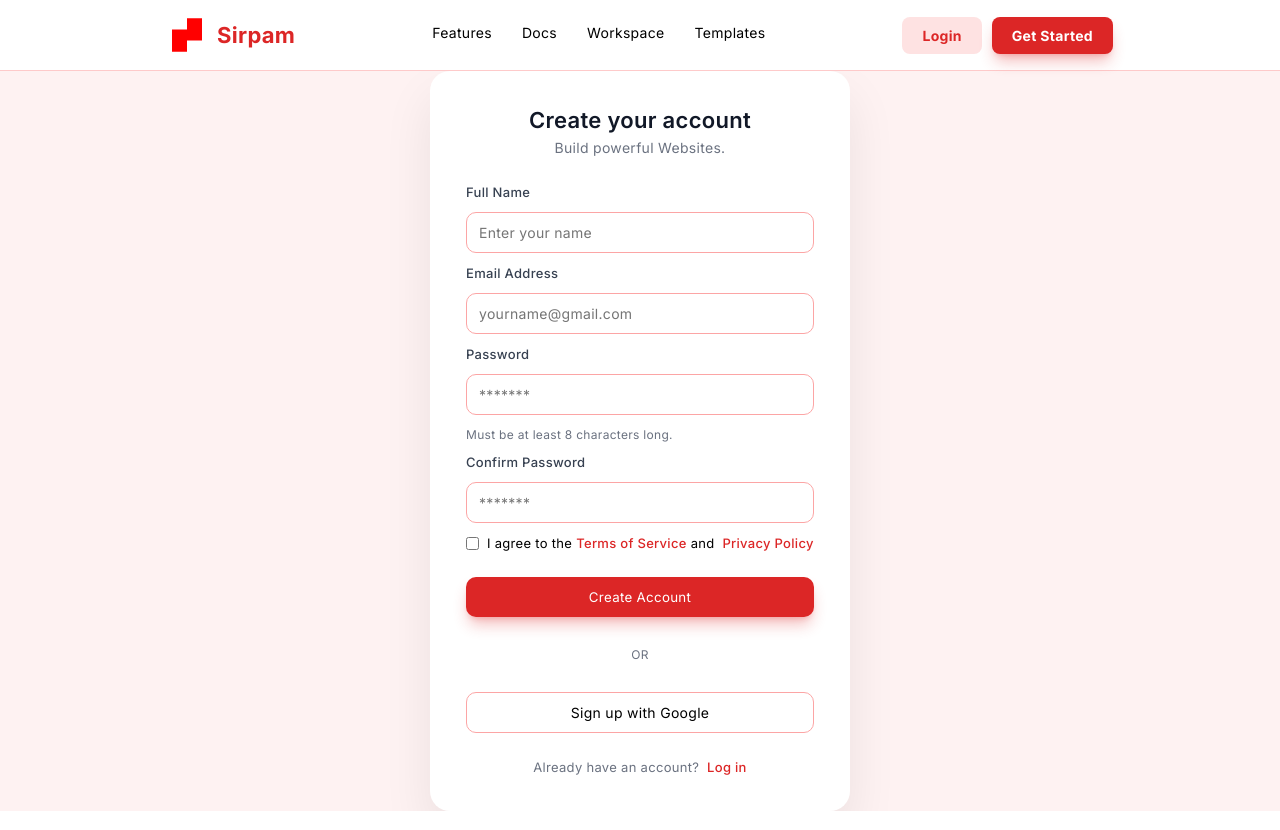
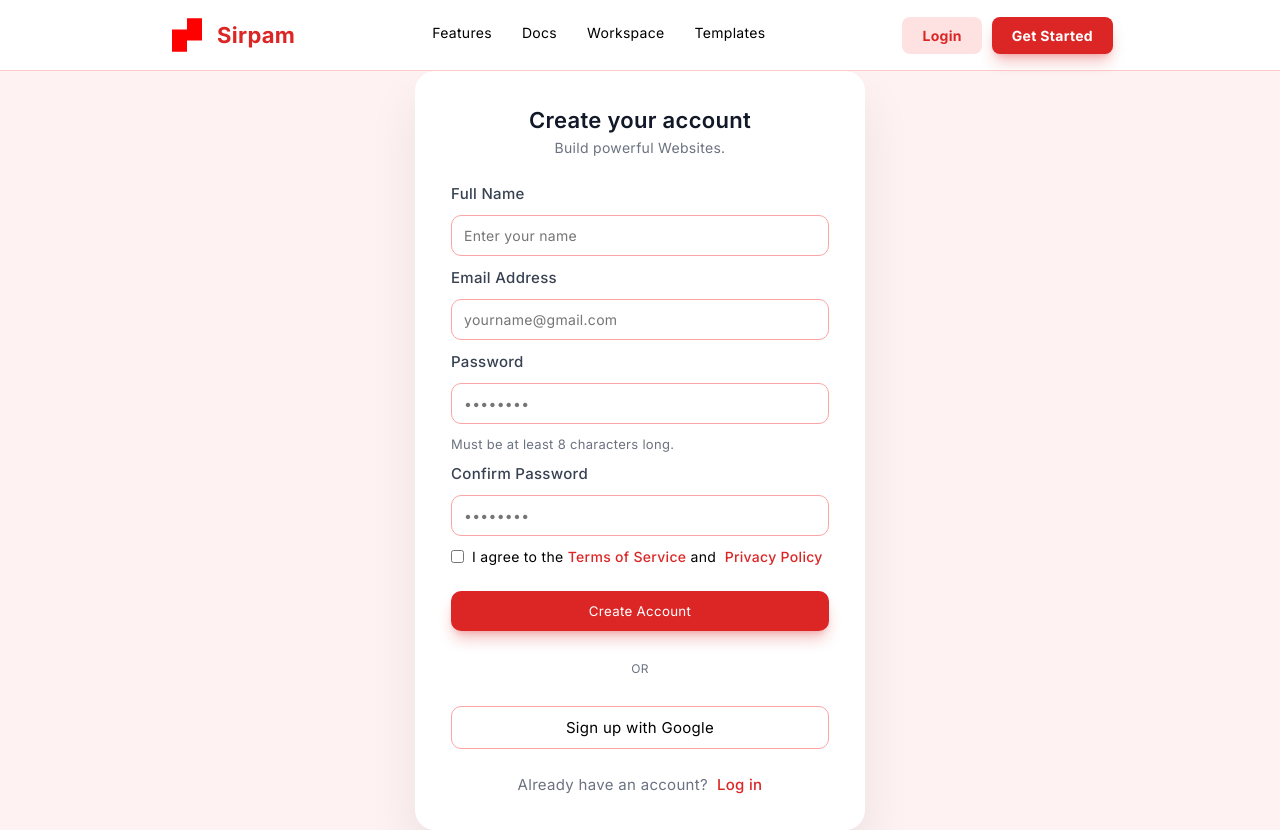
Before and after one commit to PooranaSelvan/UI-Builder, a React (Vite) app in the folder frontend/: page /signup in a window 1280 px wide. Built offline with nearby package versions, Linux system fonts and the light colour scheme.

Commit message:
Some changes in sign up

```diff
--- a/frontend/src/pages/signup/SignUp.css
+++ b/frontend/src/pages/signup/SignUp.css
@@ -8,7 +8,7 @@
   }
 
   .signup-card {
-    width: 420px;
+    width: 450px;
     padding: 36px;
     background: var(--bg-card);
     border-radius: 20px;
@@ -37,7 +37,7 @@
   }
 
   .input-label {
-    font-size: 13px;
+    font-size: 15px;
     font-weight: 500;
     color: var(--text-secondary);
   }
@@ -56,7 +56,7 @@
   }
 
   .password-hint {
-    font-size: 12px;
+    font-size: 13px;
     color: var(--text-muted);
   }
 
@@ -64,7 +64,7 @@
     display: flex;
     align-items: center;
     gap: 8px;
-    font-size: 13px;
+    font-size: 14px;
   }
 
   .signup-btn {
@@ -85,7 +85,7 @@
     padding: 11px;
     border-radius: 10px;
     background: white;
-    font-size: 14px;
+    font-size: 15px;
     color: black;
     cursor: pointer;
   }
@@ -93,7 +93,7 @@
   .login-text {
     margin-top: 14px;
     text-align: center;
-    font-size: 13px;
+    font-size: 15px;
     color: var(--text-muted);
   }
 
--- a/frontend/src/pages/signup/SignUp.jsx
+++ b/frontend/src/pages/signup/SignUp.jsx
@@ -42,7 +42,7 @@ const SignUp = () => {
             <div className="input-wrapper">
               <input
                 type="password"
-                placeholder="*******"
+                placeholder="••••••••"
                 className="signup-input"
               />
             </div>
@@ -55,7 +55,7 @@ const SignUp = () => {
             <div className="input-wrapper">
               <input
                 type="password"
-                placeholder="*******"
+                placeholder="••••••••"
                 className="signup-input"
               />
             </div>
```
